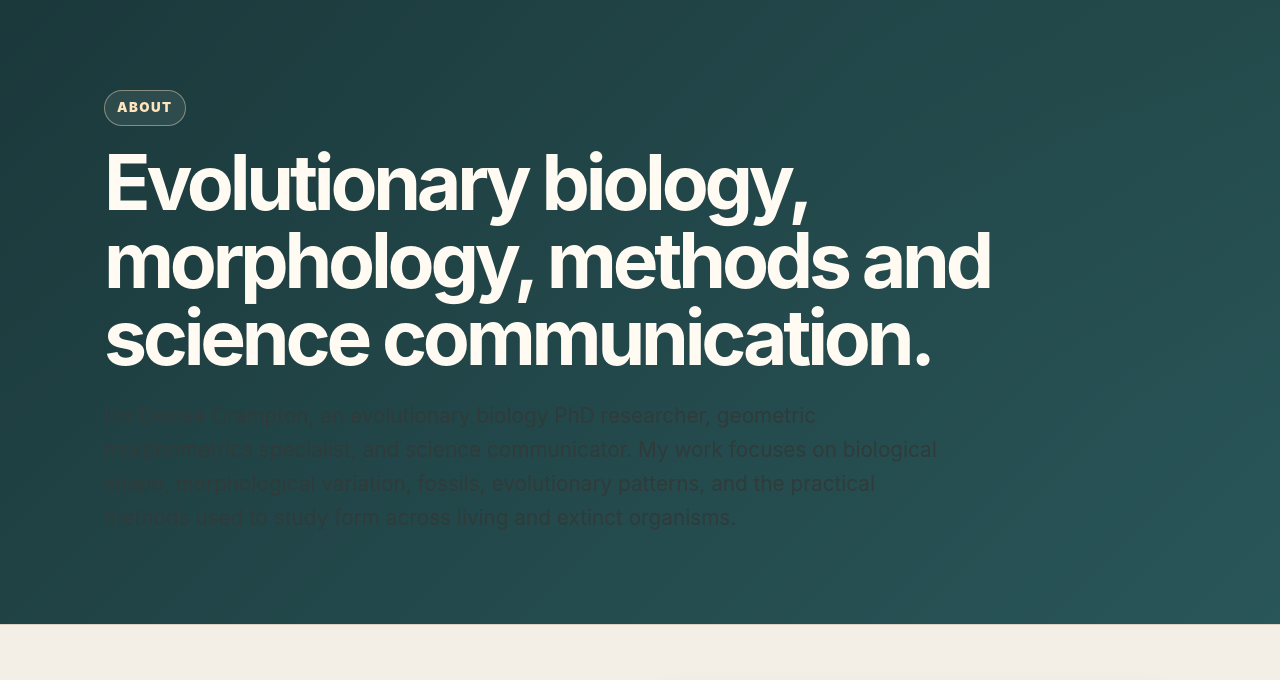
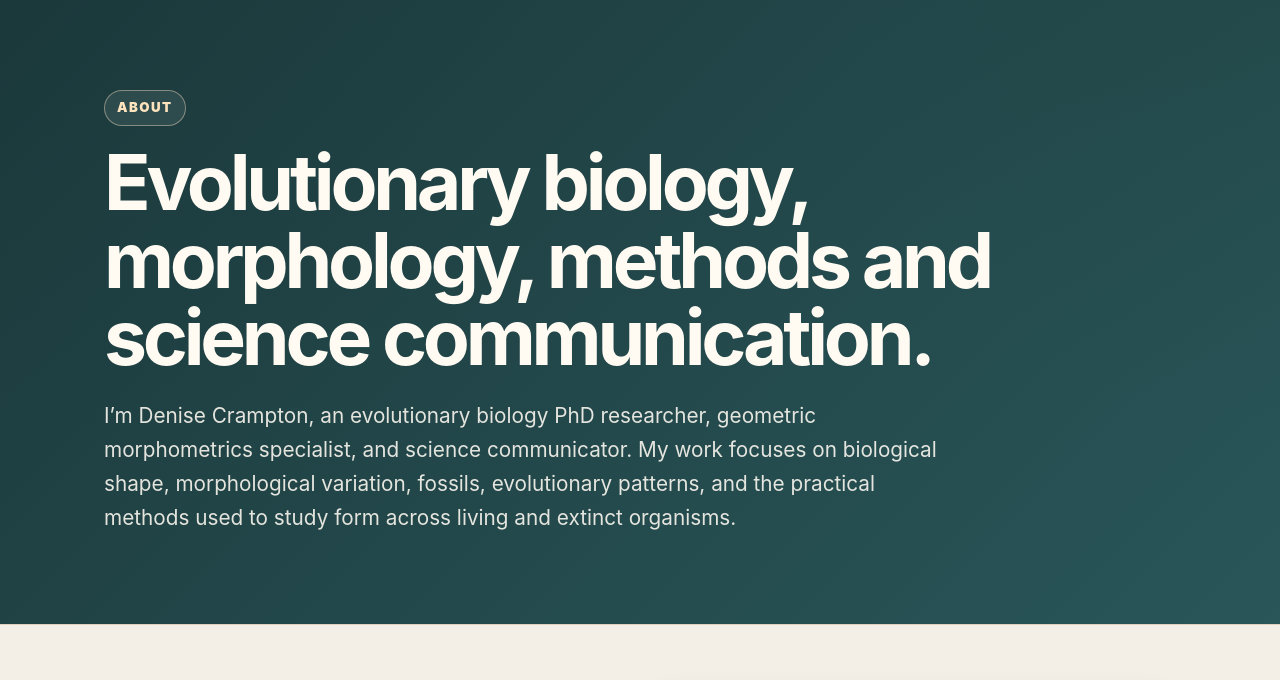
Before and after one commit to DeniseAC94/DeniseAC94.github.io, a plain HTML site: page about.html in a window 1280 px wide. Shown: the part 63-743 px from the top of the page. Drawn offline with Linux system fonts and the light colour scheme.

Commit message:
Update style.css

```diff
--- a/assets/style.css
+++ b/assets/style.css
@@ -182,11 +182,12 @@ margin:0 0 16px;
 .lead{
 max-width:850px;
 font-size:1.22rem;
-color:rgba(255,250,242,.88);
+color:#303b3a;
 }
 
-main .lead{
-color:#303b3a;
+.hero .lead,
+.hero p{
+color:rgba(255,250,242,.88);
 }
 
 .muted{
@@ -234,6 +235,7 @@ border-color:#fffaf2;
 }
 
 /* Buttons outside hero */
+
 main .btn.alt,
 .footer .btn.alt{
 color:var(--deep-2);
@@ -445,4 +447,4 @@ gap:10px;
 .btn{
 padding:11px 15px;
 }
-  }
+}
```
